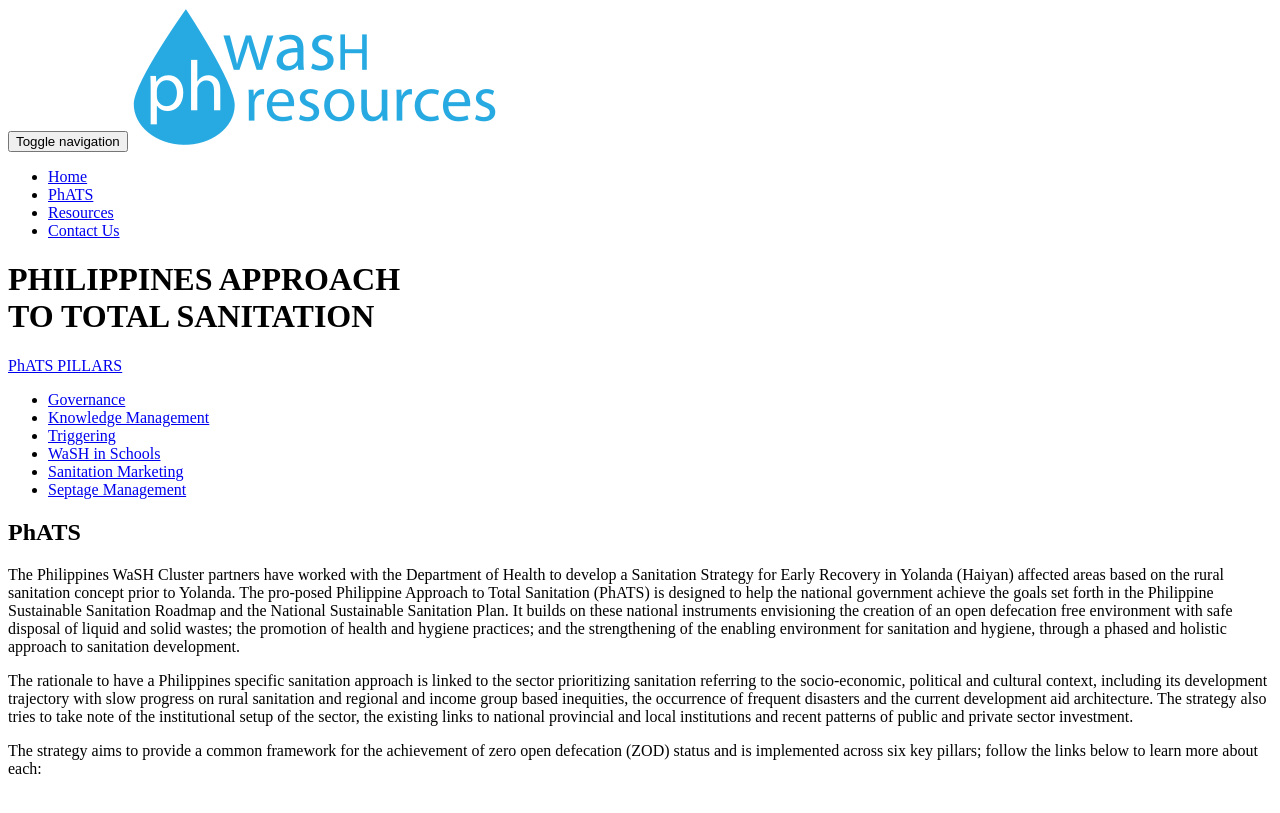
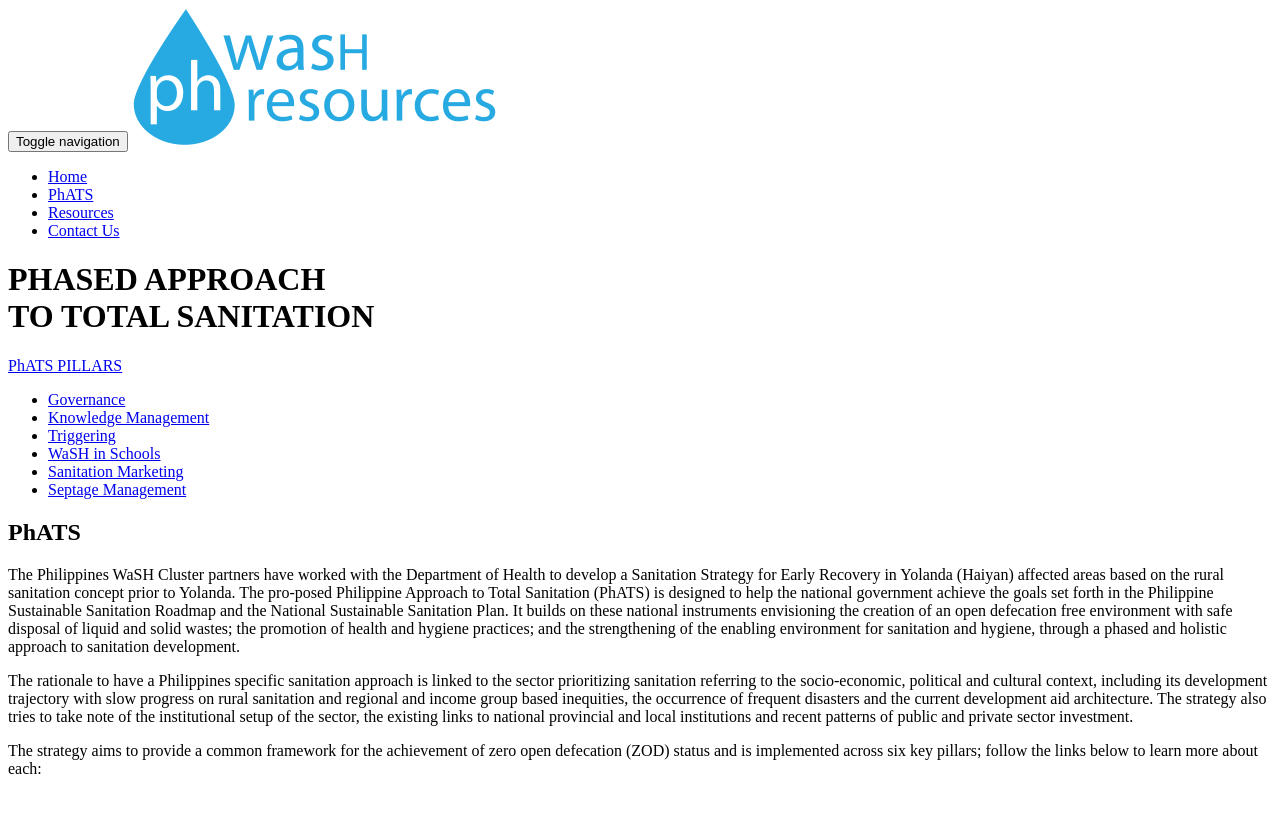
Before and after one commit to phwashresources/phwashresources.github.io, a Jekyll site: the page built from phats/index.html, in a window 1280 px wide and 900 px high. Shown: the top 813 px of the window. Built offline with Jekyll 4.4.1, drawn with Linux system fonts in a browser that asks for light colours; a style sheet for code colours, icons or effects is not loaded.

Commit message:
update phats page cover title

```diff
--- a/_includes/phats/cover.html
+++ b/_includes/phats/cover.html
@@ -1,4 +1,4 @@
 <div class="banner-container">
-    <h1 class="pillars-header">PHILIPPINES APPROACH <br> TO TOTAL SANITATION</h1>
+    <h1 class="pillars-header">PHASED APPROACH <br> TO TOTAL SANITATION</h1>
     <div class="background-overlay"></div>
 </div>
```
